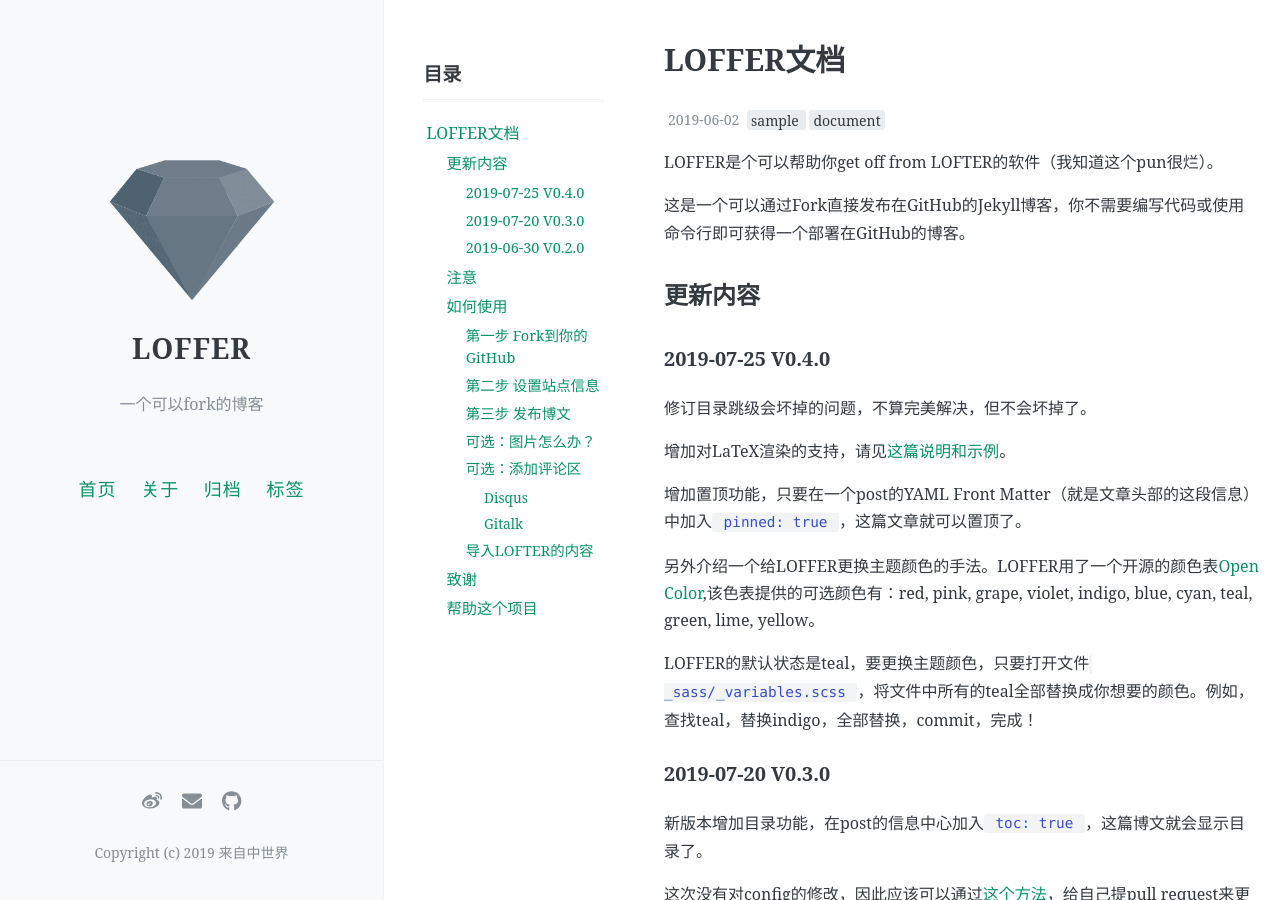
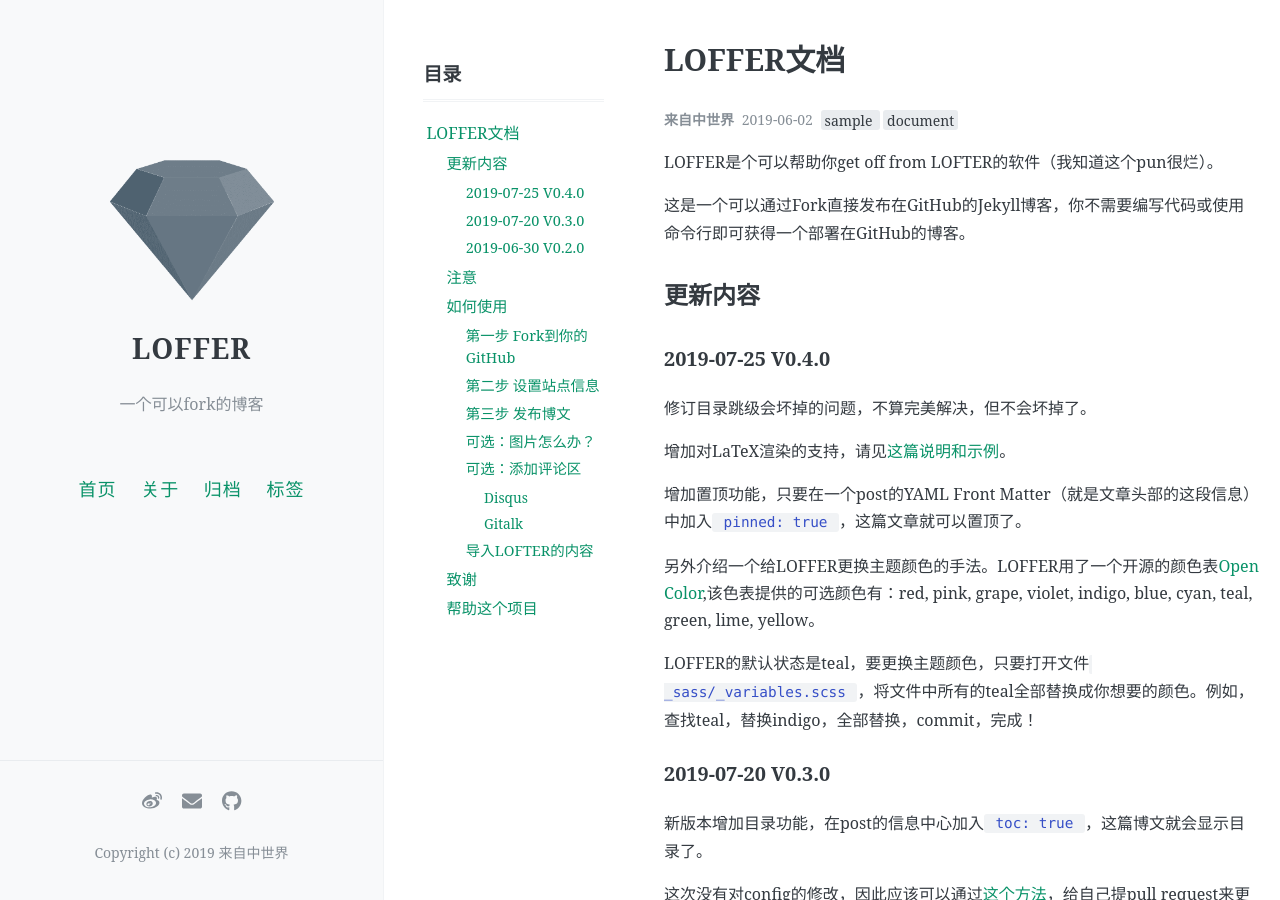
Before and after one commit to FromEndWorld/LOFFER, a Jekyll site: the page built from _posts/2019-06-02-document.md, in a window 1280 px wide and 900 px high. Built offline with Jekyll 4.4.1, drawn with Linux system fonts in a browser that asks for light colours; nearby versions of some CDN libraries; comment, search, counter and statistics services are not loaded.

Commit message:
Update 2019-06-02-document.md

```diff
--- a/_posts/2019-06-02-document.md
+++ b/_posts/2019-06-02-document.md
@@ -2,7 +2,7 @@
 layout: post
 title: LOFFER文档
 date: 2019-06-02
-Author: 来自中世界
+author: 来自中世界
 tags: [sample, document]
 comments: true
 toc: true
```
